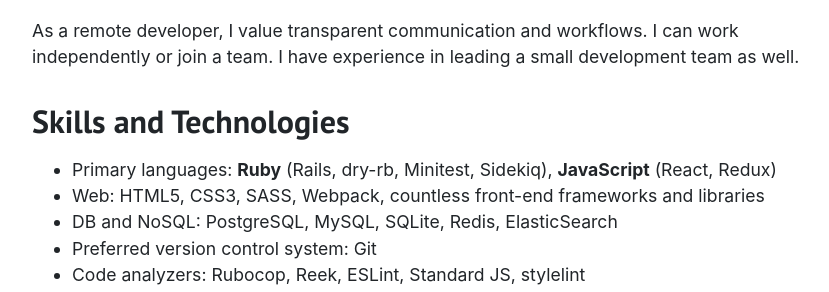
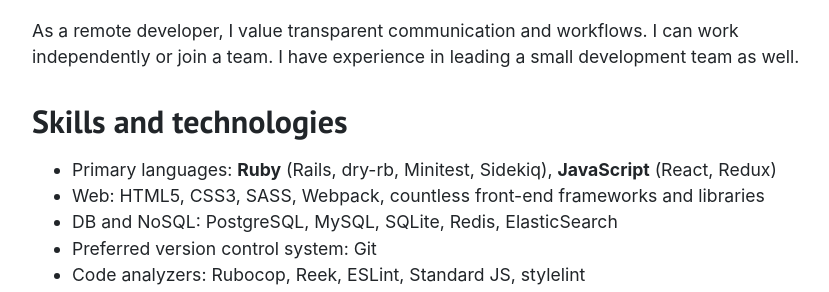
Before and after one commit to dreikanter/musayev.com, a Jekyll site: the page built from index.md, in a window 1280 px wide and 900 px high, scrolled down 316 px. Shown: the part 160-452 px from the top of the window, without its empty margins (223-1052 px from the left). Built offline with Jekyll 4.4.1, drawn with Linux system fonts in a browser that asks for light colours; nearby versions of some CDN libraries.

Commit message:
Fix title case

```diff
--- a/index.md
+++ b/index.md
@@ -44,7 +44,7 @@
 
 As a remote developer, I value transparent communication and workflows. I can work independently or join a team. I have experience in leading a small development team as well.
 
-## Skills and Technologies
+## Skills and technologies
 
 - Primary languages: **Ruby** (Rails, dry-rb, Minitest, Sidekiq), **JavaScript** (React, Redux)
 - Web: HTML5, CSS3, SASS, Webpack, countless front-end frameworks and libraries
```
